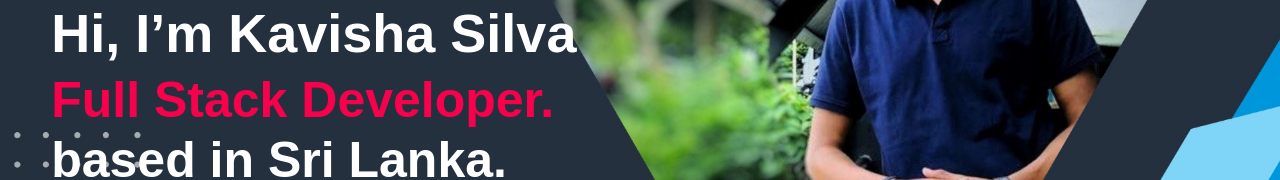
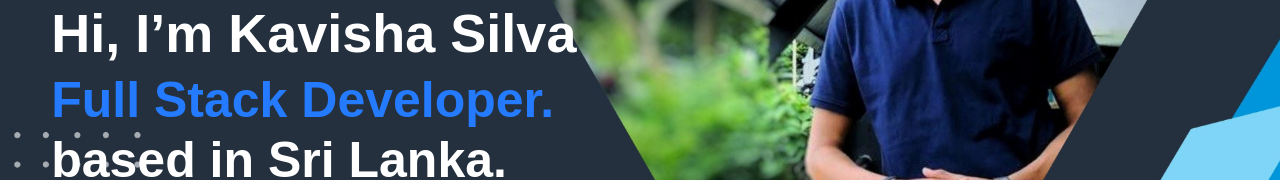
Before and after one commit to IT20126292/React-Testing, a React (Create React App) app: page / in a window 1280 px wide. Shown: the part 326-506 px from the top of the page. Built offline with nearby package versions, Linux system fonts and the light colour scheme.

Commit message:
change text color

```diff
--- a/src/Components/Home.css
+++ b/src/Components/Home.css
@@ -38,6 +38,7 @@ h3.home__text{
     font-weight: 800;
     font-family: Montserrat,sans-serif;
     line-height: 40px;
+    color: #247bff;
 }
 h4.home__text{
     font-size: 50px;
--- a/src/Components/Home.js
+++ b/src/Components/Home.js
@@ -87,7 +87,7 @@ export default function Home() {
                 <div className="home__meta">
                   <h1 className="home__text pz__10">WELCOME TO MY WORLD</h1>
                   <h2 className="home__text pz__10">Hi, I’m Kavisha Silva</h2>
-                  <h3 className="home__text sweet pz__10">Full Stack Developer.</h3>
+                  <h3 className="home__text pz__10">Full Stack Developer.</h3>
                   <h4 className="home__text pz__10">based in Sri Lanka.</h4>
                 </div>
               </div>
```
